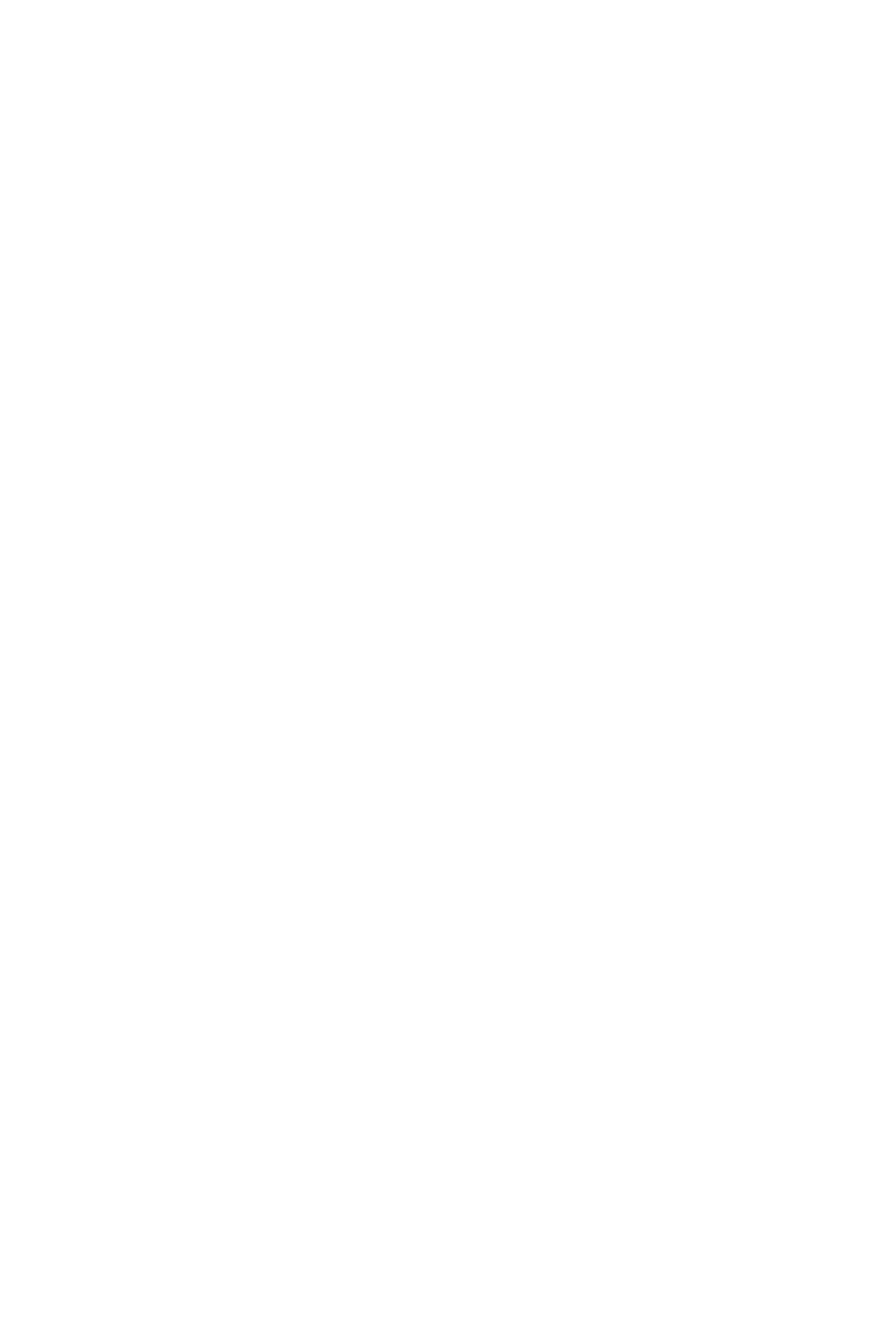
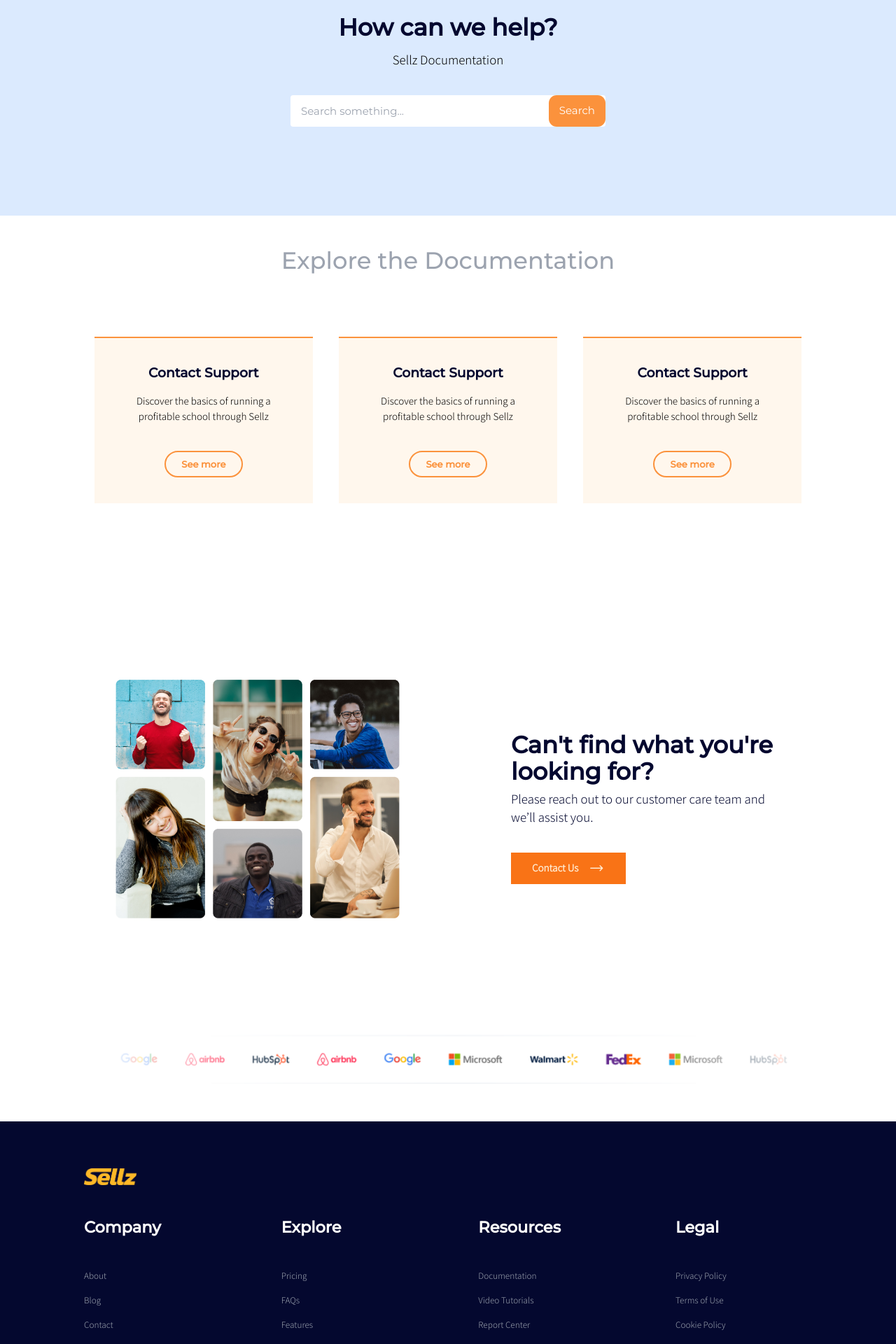
Before and after one commit to westcode6/sellz-landing-page, a SvelteKit app: page /documentation in a window 1280 px wide. Before the commit this address had no page. Shown: the part 200-2120 px from the top of the page at 70% size. Before the commit the page ends 800 px from the top, so only its background shows below. Built offline with nearby package versions, Linux system fonts and the light colour scheme.

Commit message:
commit about page

```diff
--- a/src/components/BringContent.svelte
+++ b/src/components/BringContent.svelte
@@ -23,8 +23,9 @@
 		}
 	];
 </script>
+<section class="p-12">
 
-<section class="p-12 w-full max-w-7xl mx-auto">
+<div class="p-12 w-full max-w-7xl mx-auto">
 	<div class=" animate__animated animate__bounceInLeft text-center">
 		<h2 class="text-2xl md:text-4xl font-semibold text-[#04082f]">
 			Bring your Content and <br /> Community Together!
@@ -37,7 +38,7 @@
 			<div
 				class="w-52 bg-white rounded-xl animate__animated animate__tada flex flex-col items-center justify-center gap-6 px-4 py-3"
 			>
-				<div class="w-36 h-36 rounded-full mx-auto overflow-hidden">
+				<div class="w-32 h-32 rounded-full mx-auto overflow-hidden">
 					<img
 						src={content.banner}
 						class="w-full h-full object-cover object-center rounded-full custom-shadow "
@@ -49,10 +50,12 @@
 		{/each}
 	</div>
 
-	<div class="w-full flex items-center justify-center mt-2 md:mt-10">
+	<div class="w-full flex items-center justify-center mt-2 md:mt-20">
 		<button
 			class="w-fit px-10 py-4 animate__animated animate__bounceInUp animate__delay-2s bg-[#FBBD23] text-white text-lg font-semibold rounded-sm"
 			>Get Started for Free</button
 		>
 	</div>
+</div>
+
 </section>
--- a/src/components/Feedbacks.svelte
+++ b/src/components/Feedbacks.svelte
@@ -32,8 +32,8 @@
 	];
 </script>
 
-<main class="bg-[#04082f]">
-	<section class="bg-[#04082f] bg-opacity-90 px-12 sm:px-6  py-12 w-full max-w-7xl mx-auto">
+<main class="bg-[#04082f] p-12">
+	<section class="bg-[#04082f] bg-opacity-90  sm:px-6  w-full max-w-7xl mx-auto">
 		<div class="flex items-center justify-between">
 			<h2 class="w-96 text-white text-2xl md:text-4xl font-semibold">
 				Real Stories from Real Customers
--- a/src/components/Footer.svelte
+++ b/src/components/Footer.svelte
@@ -1,12 +1,11 @@
 <script>
-    import logo from "$lib/assets/sellz-logo.png"
+	import logo from '$lib/assets/sellz-logo.png';
 </script>
 
-
-<footer class="bg-[#04082f]  px-8 sm:px-10 lg:px-32 py-4 lg:py-8">
-	<section class="w-full mt-10 flex flex-col justify-between items-center">
+<footer class="bg-[#04082f] px-8 sm:px-10 lg:px-32 py-4 lg:py-8">
+	<section class="w-full max-w-7xl mx-auto mt-10 flex flex-col justify-between items-center">
 		<div class="w-full">
-            <img src={logo} class="w-20 " alt="" />
+			<img src={logo} class="w-20" alt="" />
 		</div>
 
 		<div class="w-full flex flex-col md:flex-row gap-10 justify-between items-start">
@@ -14,13 +13,13 @@
 				<h4 class="text-lg sm:text-2xl text-white font-semibold">Company</h4>
 
 				<ul class="mt-10">
-                    <li class="py-2 text-sm text-gray-400 hover:underline"><a href="/">About</a></li>
+					<li class="py-2 text-sm text-gray-400 hover:underline"><a href="/about">About</a></li>
 					<li class="py-2 text-sm text-gray-400 hover:underline"><a href="/">Blog</a></li>
 					<li class="py-2 text-sm text-gray-400 hover:underline"><a href="/contact">Contact</a></li>
 				</ul>
 			</div>
 
-            <div  class="w-52 mt-12">
+			<div class="w-52 mt-12">
 				<h4 class="text-lg sm:text-2xl text-white font-semibold">Explore</h4>
 				<ul class="mt-10">
 					<li class="py-2 text-sm text-gray-400 hover:underline"><a href="/">Pricing</a></li>
@@ -29,16 +28,20 @@
 				</ul>
 			</div>
 
-            <div  class="w-52 mt-12">
+			<div class="w-52 mt-12">
 				<h4 class="text-lg sm:text-2xl text-white font-semibold">Resources</h4>
 				<ul class="mt-10">
-                    <li class="py-2 text-sm text-gray-400 hover:underline"><a href="/">Documentation</a></li>
-                    <li class="py-2 text-sm text-gray-400 hover:underline"><a href="/">Video Tutorials</a></li>
+					<li class="py-2 text-sm text-gray-400 hover:underline">
+						<a href="/documentation">Documentation</a>
+					</li>
+					<li class="py-2 text-sm text-gray-400 hover:underline">
+						<a href="/">Video Tutorials</a>
+					</li>
 					<li class="py-2 text-sm text-gray-400 hover:underline"><a href="/">Report Center</a></li>
 				</ul>
 			</div>
 
-            <div  class="w-52 mt-12">
+			<div class="w-52 mt-12">
 				<h4 class="text-lg sm:text-2xl text-white font-semibold">Legal</h4>
 				<ul class="mt-10">
 					<li class="py-2 text-sm text-gray-400 hover:underline"><a href="/">Privacy Policy</a></li>
@@ -47,8 +50,6 @@
 				</ul>
 			</div>
 		</div>
-
-
 	</section>
 	<div class="mt-20 sm:mt-52 flex items-center justify-center text-gray-400">
 		<p>@2021 Sellz, All Rights Reserved</p>
--- a/src/components/GetStarted.svelte
+++ b/src/components/GetStarted.svelte
@@ -2,10 +2,10 @@
     import dashboard from "$lib/assets/dash2.png"
 </script>
 
-<main class="bg-wave">
+<main class="bg-[#04082f] bg-opacity-90">
 
-<section class="bg-[#04082f] bg-opacity-90 mt-10 md:mt-20 px-4 sm:px-10 lg:px-32 py-4 lg:py-8">
-        <div class="w-full md:max-w-xs mt-10">
+<section class="w-full max-w-7xl mx-auto relative flex flex-col  px-12 pt-12">
+        <div class="w-full max-w-xs mt-10">
             <h1 class="text-2xl md:text-4xl font-semibold text-[#fff]">Get Started with <br/> Sellz today</h1>
             <a href="/" class="text-cyan-500 hover:underline transform transition hover:-translate-x-1 font-semibold flex gap-4 py-6">Sign up for a free account <span><svg xmlns="http://www.w3.org/2000/svg" fill="none" viewBox="0 0 24 24" stroke-width="1.5" stroke="currentColor" class="w-6 h-6">
                 <path stroke-linecap="round" stroke-linejoin="round" d="M17.25 8.25 21 12m0 0-3.75 3.75M21 12H3" />
@@ -13,8 +13,8 @@
               </span></a>
         </div>
 
-        <div class="w-full relative">
-            <img src={dashboard} class="w-full object-cover object-center rounded-2xl" alt="">
+        <div class="w-full mt-10">
+            <img src={dashboard} class="w-full object-cover object-top rounded-2xl" alt="">
         </div>
 </section>
 
--- a/src/components/Hero.svelte
+++ b/src/components/Hero.svelte
@@ -51,9 +51,9 @@
 <section class="w-full bg-[#04082f] bg-opacity-90 p-12">
 
 
-<div class="m-auto max-w-7xl ">
+<div class="w-full  max-w-7xl mx-auto">
     <div class="flex flex-col md:flex-row justify-between">
-       <div class="md:w-1/2 max-w-lg flex flex-col justify-center">
+       <div class="md:w-1/2 max-w-lg mx-auto flex flex-col justify-center">
           <div class="md:text-5xl text-5xl text-white capitalize font-black">Create Build, and  Sell online Courses</div>
           <div class="text-base md:text-xl mt-6 text-gray-400">    Turn your expertise into an online course and connect with millions of learners around the
             world.</div>
@@ -62,9 +62,9 @@
                 cursor-pointer bg-yellow-500 hover:bg-yellow-500 rounded text-lg text-center w-72">Get Started for Free</div>
           </div>
        </div>
-       <div class="flex md:justify-end w-full md:w-1/2">
+       <div  class="w-full md:w-1/2 mx-auto flex items-center justify-center lg:justify-end">
           <div class="">
-             <div class="shadow-2xl max-w-lg z-10 rounded-full  mt-6 mr-4 lg:ml-4">
+             <div class="w-full shadow-2xl max-w-lg mx-auto z-10 rounded-full bg-[#04082f] bg-opacity-65 p-4 mt-6 md:mt-0 mr-4 lg:ml-4">
                 <img alt="card img" class="object-cover object-center  " src={heroBanner}>
                 <!-- <div class="text-2xl p-10 bg-white"><img alt="quote" class="float-left mr-1" src="https://assets-global.website-files.com/5b5a66e9f3166b36708705fa/5cf8fb1f994fb7168d0d66fb_quote-intro.svg"> Lorem ipsum dolor sit amet, consectetur adipiscing elit, sed do eiusmod tempor incididunt ut labore et dolore magna aliqua. Ut enim ad minim veniam</div> -->
              </div>
--- a/src/components/Navbar.svelte
+++ b/src/components/Navbar.svelte
@@ -36,13 +36,13 @@
 <section class="w-full bg-[#04082F] bg-opacity-90 ">
 
 <nav
-class="w-full max-w-7xl  mx-auto py-10 flex items-center justify-between"
+class="w-full max-w-7xl  mx-auto px-12  py-10 flex items-center justify-between"
 >
 <div class="w-full md:w-3/6 flex items-center justify-between">
 	<ul class="hidden md:flex space-x-10">
 		{#each navLinks as navLink}
 			<li
-				class="w-fit rounded-full shadow-2xl transform transition ease-in-out hover:-translate-y-1 flex-grow text-gray-400 hover:text-gray-500"
+				class="w-fit rounded-full shadow-2xl transform transition ease-in-out hover:-translate-y-1 flex-grow text-gray-300 hover:text-gray-500"
 			>
 				<a href={navLink.to}>{navLink.title}</a>
 			</li>
@@ -73,7 +73,7 @@ class="w-full max-w-7xl  mx-auto py-10 flex items-center justify-between"
 </div>
 <div class="w-auto hidden md:flex items-center">
 	<div class="w-full text-gray-300 flex items-center justify-around gap-10 lg:gap-20">
-		<button class="w-fit bg-[#04082f] rounded-full shadow-2xl transform transition ease-in-out hover:-translate-y-1 flex-grow text-gray-400 hover:text-gray-500">Sign In</button>
+		<button class="w-fit bg-[#04082f] px-4 py-2 rounded-full shadow-2xl transform transition ease-in-out hover:-translate-y-1 flex-grow text-gray-400 hover:text-gray-500">Sign In</button>
 		<button class="border border-amber-400 text-amber-400 px-6 py-4 w-fit bg-[#04082f] rounded shadow-2xl transform transition ease-in-out hover:-translate-y-1 flex-grow ">Sign Up for Free</button>
 	</div>
 </div>
--- a/src/components/WhyUs.svelte
+++ b/src/components/WhyUs.svelte
@@ -30,7 +30,7 @@
 	];
 </script>
 
-<section class="mt-10 md:mt-20 px-6 sm:px-10 lg:px-32 py-4 lg:py-8">
+<section class="mt-10 md:mt-20 p-12 w-full max-w-7xl mx-auto ">
 	<div class="w-full sm:max-w-lg mx-auto text-center">
 		<h2 class="text-2xl md:text-4xl font-semibold text-[#04082f]">Why Choose Sellz ?</h2>
 	</div>
@@ -39,7 +39,7 @@
 		<aside class="w-full lg:max-w-xl  flex flex-wrap items-center justify-start">
 			{#each whychooseus as why}
 				<div
-					class="w-[95%] md:w-[80%] flex items-center border-b border-gray-200 pb-4 px-2 mt-4 shadow-sm hover:shadow-sm rounded-xl lg:px-12"
+					class="w-[95%] md:w-[90%] flex items-center border-b border-gray-200 pb-4 px-2 mt-4 shadow-sm hover:shadow-sm rounded-xl lg:px-12"
 				>
 					<div class="w-20 h-20 flex items-start justify-center">
 						<img src={icon} alt="" />
@@ -54,10 +54,10 @@
 			{/each}
 		</aside>
 
-		<div class="w-[90%] md:w-[50%] mt-20 relative">
+		<div class="w-[90%] md:w-[50%] mt-20 ">
 			<img
 				src={dashboard}
-				class="rounded-xl shadow-lg  w-full object-cover object-center"
+				class="rounded-xl shadow-lg  object-cover object-center"
 				alt="dashboard view"
 			/>
 		</div>
--- a/src/components/YouSection.svelte
+++ b/src/components/YouSection.svelte
@@ -7,7 +7,7 @@
 		<img src={smiles} class="w-full h-full object-cover object-center" alt="" />
 	</div>
 
-	<div class="w-full max-w-xl  mt-6 px-6 lg:px-12">
+	<div class="w-full max-w-xl  mt-6  lg:px-12">
 		<h1 class="text-2xl md:text-4xl text-[#04082f] font-semibold">You and Your Students</h1>
 		<p class="mt-2 py-4 text-sm md:text-lg text-[#04082f] font-normal">
 			Build your own online school without writing any single line of code, hiring an expert, or
--- /dev/null
+++ b/src/routes/about/+page.svelte
@@ -0,0 +1,34 @@
+<script>
+    import 'animate.css';
+
+ import smile from "$lib/assets/laugh.png"
+	import Navbar from '../../components/Navbar.svelte';
+
+</script>
+
+<Navbar />
+<section class="w-full bg-blue-100  p-12">
+
+
+    <div class="w-full  max-w-7xl mx-auto">
+        <div class="flex flex-col md:flex-row justify-between">
+           <div class="md:w-1/2 max-w-lg mx-auto flex flex-col justify-center">
+            <h4 class="text-base text-[#04082f] flex items-center gap-4 font-semibold">Our #1 Goal <span class=" block w-40 border-b-4 border-orange-400"></span></h4>
+              <h1 class="my-6 md:text-5xl text-5xl text-[#04082f] capitalize font-black">To make teaching and learning online easy for everyone</h1>
+              <p class="text-base md:text-xl mt-6 text-gray-400"><a href="/signup" class="text-base text-orange-400 font-semibold flex gap-2">Get Started for FREE <span><svg xmlns="http://www.w3.org/2000/svg" fill="none" viewBox="0 0 24 24" stroke-width="1.5" stroke="currentColor" class="w-6 h-6">
+                <path stroke-linecap="round" stroke-linejoin="round" d="M17.25 8.25 21 12m0 0-3.75 3.75M21 12H3" />
+              </svg>
+              </span></a></p>
+
+           </div>
+           <div  class="w-full md:w-1/2 mx-auto flex items-center justify-center lg:justify-end">
+              <div class="">
+                 <div class="w-full shadow-2xl max-w-lg mx-auto z-10 rounded-lg  p-4 mt-6 md:mt-0 mr-4 lg:ml-4">
+                    <img alt="card img" class="object-cover object-center  " src={smile}>
+                    <!-- <div class="text-2xl p-10 bg-white"><img alt="quote" class="float-left mr-1" src="https://assets-global.website-files.com/5b5a66e9f3166b36708705fa/5cf8fb1f994fb7168d0d66fb_quote-intro.svg"> Lorem ipsum dolor sit amet, consectetur adipiscing elit, sed do eiusmod tempor incididunt ut labore et dolore magna aliqua. Ut enim ad minim veniam</div> -->
+                 </div>
+              </div>
+           </div>
+        </div>
+     </div>
+    </section>
--- /dev/null
+++ b/src/routes/documentation/+page.svelte
@@ -0,0 +1,112 @@
+<script>
+	import Branded from '../../components/Branded.svelte';
+	import Footer from '../../components/Footer.svelte';
+	import Navbar from '../../components/Navbar.svelte';
+
+
+    // Images
+    import smiles from "$lib/assets/laugh.png"
+
+</script>
+
+<Navbar />
+<section class="bg-blue-100 p-12">
+	<div class="p-12 w-full max-w-xl mx-auto">
+		<div class="flex flex-col items-center justify-center">
+			<h1 class="text-2xl md:text-4xl font-bold text-[#04082f]">How can we help?</h1>
+			<p class="text-base sm:text-xl mt-4">Sellz Documentation</p>
+			<div class="w-full relative py-10">
+				<input
+					type="text"
+					class="w-full h-12 px-4 rounded bg-white text-gray-500"
+					placeholder="Search something..."
+				/>
+
+				<button class="px-4 py-3 absolute right-0 bg-orange-400 hover:bg-orange-500 transform transition hover:-translate-x-1 duration-150 text-white rounded-xl"
+					>Search</button
+				>
+			</div>
+		</div>
+	</div>
+</section>
+
+<section class="p-12">
+	<h1 class="text-2xl md:text-4xl font-medium text-gray-400 text-center">
+		Explore the Documentation
+	</h1>
+
+	<!-- Contact Support and Contact Sales -->
+	<div class="p-12">
+		<div
+			class="p-12 w-full max-w-7xl mx-auto flex flex-col sm:flex-row items-start justify-between gap-10"
+		>
+			<div
+				class="w-full max-w-sm flex flex-col items-center justify-center text-center border-t-2 bg-orange-50 border-orange-400 py-10 px-10"
+			>
+				<h2 class="text-[#04082f] text-xl font-semibold">Contact Support</h2>
+				<p class="py-4 text-base">
+					Discover the basics of running a profitable school through Sellz
+				</p>
+				<button
+					class="w-fit mt-6 border-2 border-orange-400 hover:bg-orange-400 rounded-full text-orange-400 hover:text-white text-sm font-semibold px-6 py-2"
+					>See more</button
+				>
+			</div>
+
+			<div
+				class="w-full max-w-sm flex flex-col items-center justify-center text-center border-t-2 bg-orange-50 border-orange-400 py-10 px-10"
+			>
+				<h2 class="text-[#04082f] text-xl font-semibold">Contact Support</h2>
+				<p class="py-4 text-base">
+					Discover the basics of running a profitable school through Sellz
+				</p>
+				<button
+					class="w-fit mt-6 border-2 border-orange-400 hover:bg-orange-400 rounded-full text-orange-400 hover:text-white text-sm font-semibold px-6 py-2"
+					>See more</button
+				>
+			</div>
+
+			<div
+				class="w-full max-w-sm flex flex-col items-center justify-center text-center border-t-2 bg-orange-50 border-orange-400 py-10 px-10"
+			>
+				<h2 class="text-[#04082f] text-xl font-semibold">Contact Support</h2>
+				<p class="py-4 text-base">
+					Discover the basics of running a profitable school through Sellz
+				</p>
+				<button
+					class="w-fit mt-6 border-2 border-orange-400 hover:bg-orange-400 rounded-full text-orange-400 hover:text-white text-sm font-semibold px-6 py-2"
+					>See more</button
+				>
+			</div>
+		</div>
+	</div>
+</section>
+
+
+<!-- Cant find what you're looking for? -->
+
+<section class="w-full max-w-7xl mx-auto rounded-2xl p-12 flex flex-col items-center md:flex-row justify-between">
+
+    <div class="w-full md:w-1/2 lg:p-12">
+		<img src={smiles} class="w-full h-full object-cover object-center" alt="" />
+	</div>
+
+
+	<div class="w-full md:w-1/2 lg:px-24 mt-6 px-4">
+		<h1 class="text-2xl md:text-4xl text-[#04082f] font-bold">Can't find what you're looking for?</h1>
+		<p class="mt-2 md:mt-2 text-sm md:text-xl text-[#04082f] font-normal">
+            Please reach out to our customer
+            care team and we’ll assist you.
+		</p>
+
+        <a href="/" class="w-fit mt-10 px-8 py-3 bg-orange-500 text-orange-100 font-semibold hover:underline transform transition hover:-translate-x-1 flex gap-4">Contact Us <span><svg xmlns="http://www.w3.org/2000/svg" fill="none" viewBox="0 0 24 24" stroke-width="1.5" stroke="currentColor" class="w-6 h-6">
+            <path stroke-linecap="round" stroke-linejoin="round" d="M17.25 8.25 21 12m0 0-3.75 3.75M21 12H3" />
+          </svg>
+          </span></a>
+	</div>
+
+
+</section>
+
+<Branded />
+<Footer />
```
Lines whose indentation alone changed are shown as unchanged.
